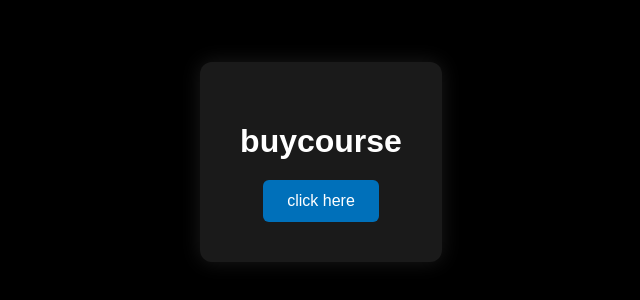
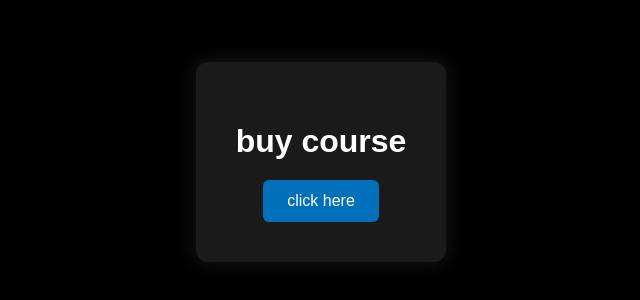
Before and after one commit to tubzzzz/site, a plain HTML site: page index.html in a window 1280 px wide. Shown: the part 238-538 px from the top of the page, 319-959 px from the left. Drawn offline with Linux system fonts and the light colour scheme.

Commit message:
added space buy corse

```diff
--- a/index.html
+++ b/index.html
@@ -45,7 +45,7 @@
 </head>
 <body>
   <div class="box">
-    <h1>buycourse</h1>
+    <h1>buy course</h1>
     <form action="https://www.paypal.com/cgi-bin/webscr" method="post" target="_blank">
       <input type="hidden" name="cmd" value="_xclick">
       <input type="hidden" name="business" value="karelzavaril@gmail.com">
```
